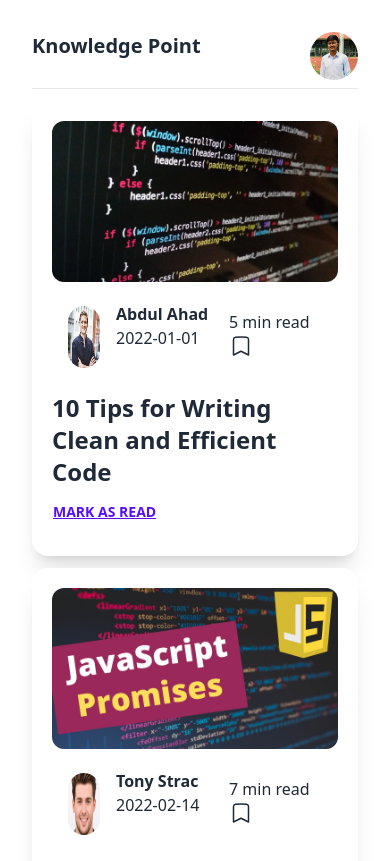
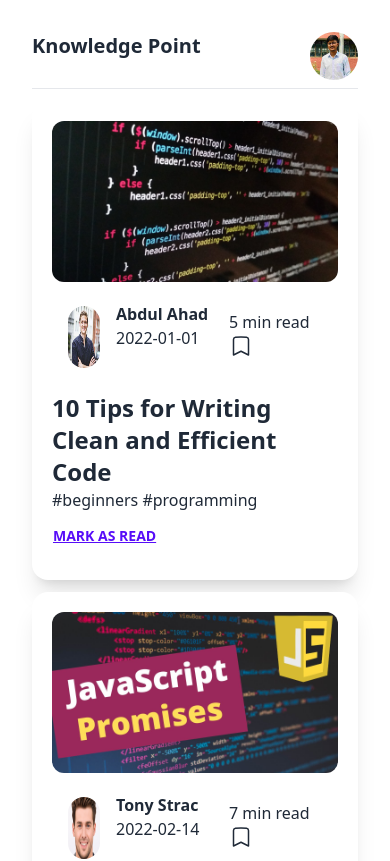
Before and after one commit to abdulahaddf/Knowledge-cafe, a React (Vite) app: page / in a window 390 px wide. Shown: the top 861 px of the page. Built offline with nearby package versions, Linux system fonts and the light colour scheme.

Commit message:
responsive issue fixed

```diff
--- a/src/Components/SingleCard/SingleCard.jsx
+++ b/src/Components/SingleCard/SingleCard.jsx
@@ -9,7 +9,7 @@ const SingleCard = (props) => {
 
   return (
     <>
-      <div className="card max-w-lg bg-base-100 shadow-xl my-3 p-5">
+      <div className="card max-w-2xl bg-base-100 shadow-xl my-3 p-5">
         <div>
           <img className="w-200 rounded-xl" src={images.cover} alt="" />
         </div>
@@ -51,6 +51,7 @@ const SingleCard = (props) => {
 
         <div className="text-left">
           <h3 className="text-2xl font-bold">{title}</h3>
+          <p>#beginners  #programming</p>
           <button
             onClick={() => handleTime(read_time)}
             className="btn btn-link p-0"
```
